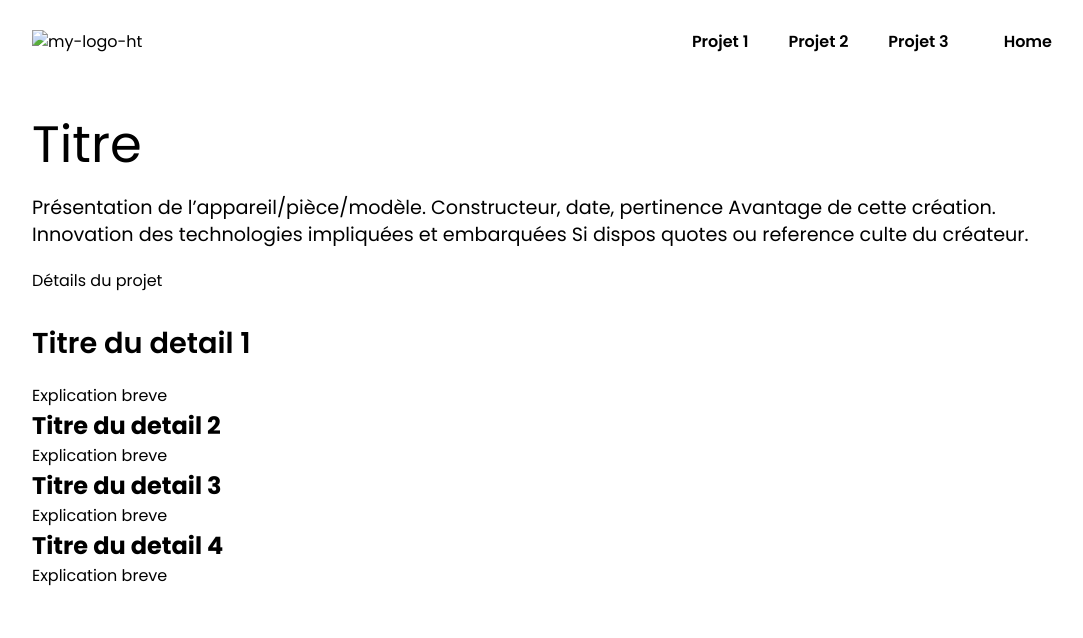
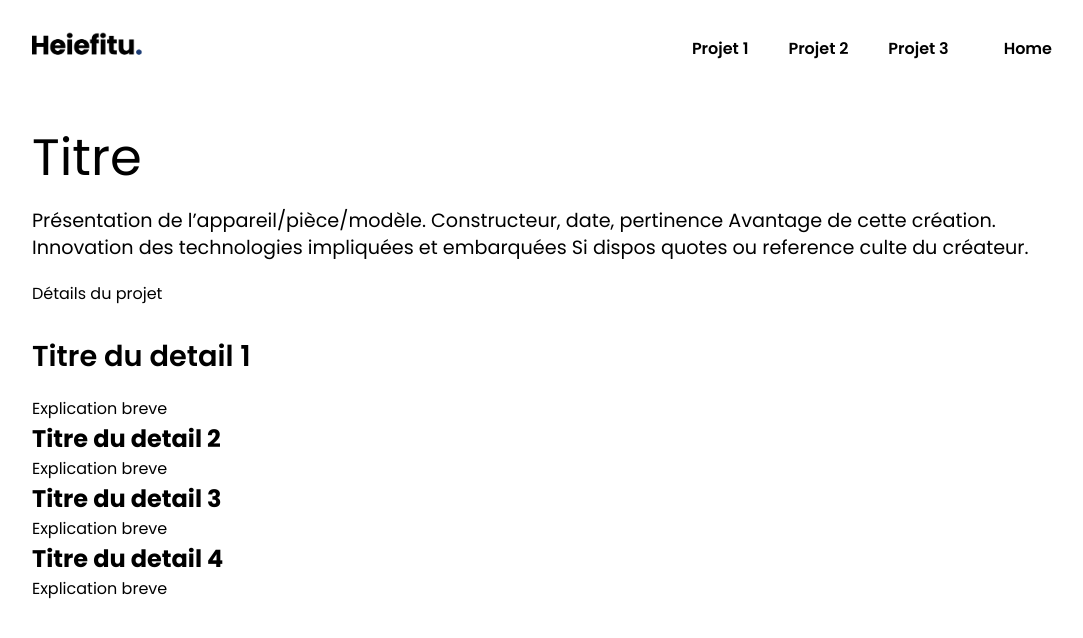
Before and after one commit to heiefitu/myPortfolio_101, a plain HTML site: page mywork.html in a window 1280 px wide. Shown: the whole page, without its empty margins (88-1171 px from the left). Drawn offline with Linux system fonts and the light colour scheme.

Commit message:
path logo mywork upodate

```diff
--- a/mywork.html
+++ b/mywork.html
@@ -1,5 +1,6 @@
 <!DOCTYPE html>
 <html lang="en">
+
 <head>
   <meta charset="UTF-8" />
   <meta name="viewport" content="width=device-width, initial-scale=1.0" />
@@ -8,28 +9,20 @@
   <link rel="preconnect" href="https://fonts.gstatic.com" crossorigin />
   <link
     href="https://fonts.googleapis.com/css2?family=Poppins:ital,wght@0,100;0,200;0,300;0,400;0,500;0,600;0,700;0,800;0,900;1,100;1,200;1,300;1,400;1,500;1,600;1,700;1,800;1,900&display=swap"
-      rel="stylesheet"
-    />
-    <link
-      rel="stylesheet"
-      href="https://cdnjs.cloudflare.com/ajax/libs/font-awesome/6.6.0/css/all.min.css"
+    rel="stylesheet" />
+  <link rel="stylesheet" href="https://cdnjs.cloudflare.com/ajax/libs/font-awesome/6.6.0/css/all.min.css"
     integrity="sha512-Kc323vGBEqzTmouAECnVceyQqyqdsSiqLQISBL29aUW4U/M7pSPA/gEUZQqv1cwx4OnYxTxve5UMg5GT6L4JJg=="
-      crossorigin="anonymous"
-      referrerpolicy="no-referrer"
-    />
+    crossorigin="anonymous" referrerpolicy="no-referrer" />
   <link rel="stylesheet" href="css/style.css" />
-    <link
-      rel="shortcut icon"
-      href="assets/images/favicon.ico"
-      type="image/x-icon"
-    />
+  <link rel="shortcut icon" href="assets/images/favicon.ico" type="image/x-icon" />
 </head>
+
 <body>
   <nav class="navbar-work">
     <div class="container">
       <div class="logo">
         <a href="index.html">
-            <img src="assets/images/my-logo-ht.png" alt="my-logo-ht" />
+          <img src="assets/images/Nom-logo.png" alt="my-logo-ht" />
         </a>
       </div>
 
@@ -99,4 +92,5 @@
   <footer class="footer"></footer>
   <script src="js/script.js"></script>
 </body>
+
 </html>
```
Lines whose indentation alone changed are shown as unchanged.
